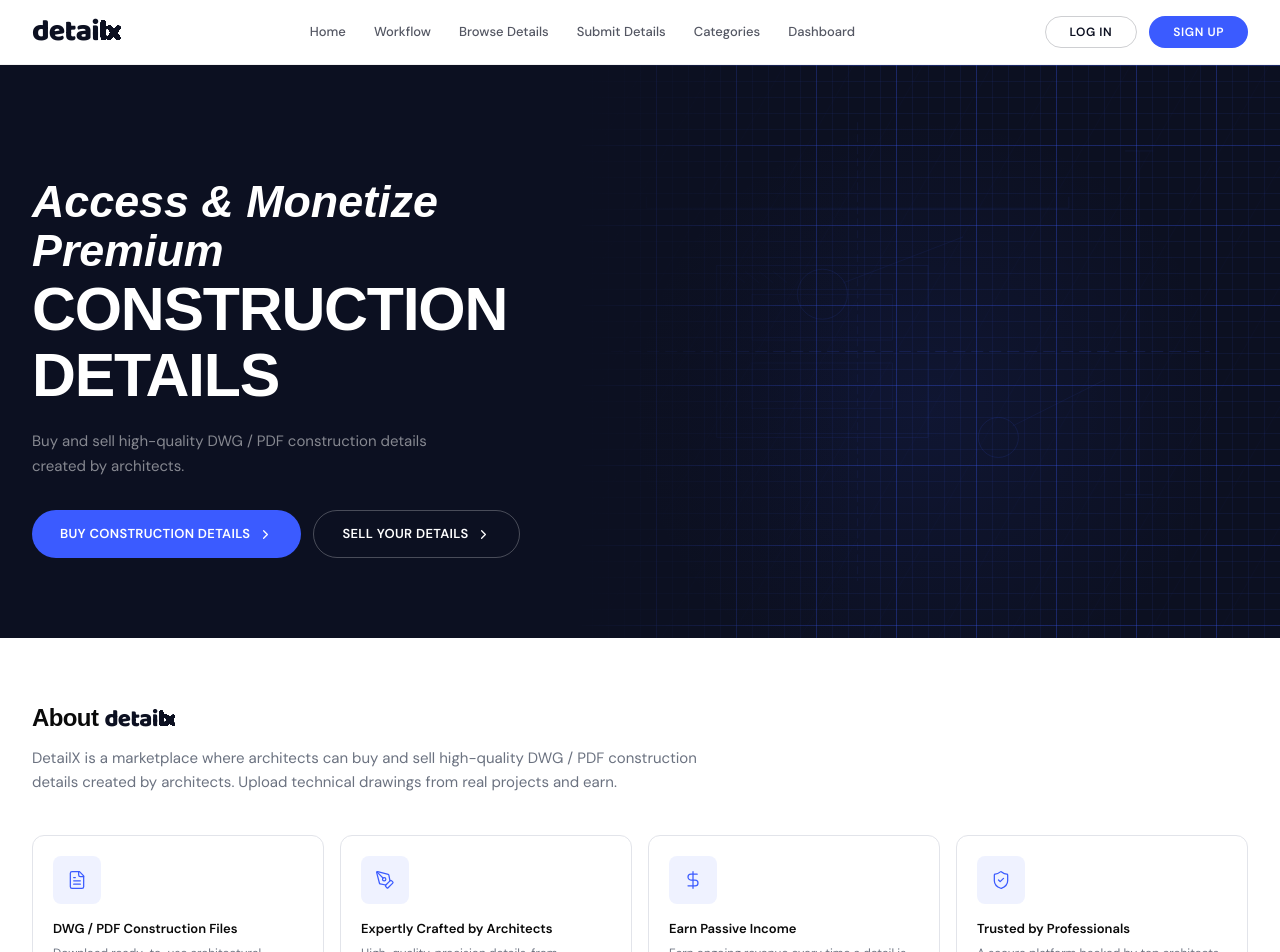
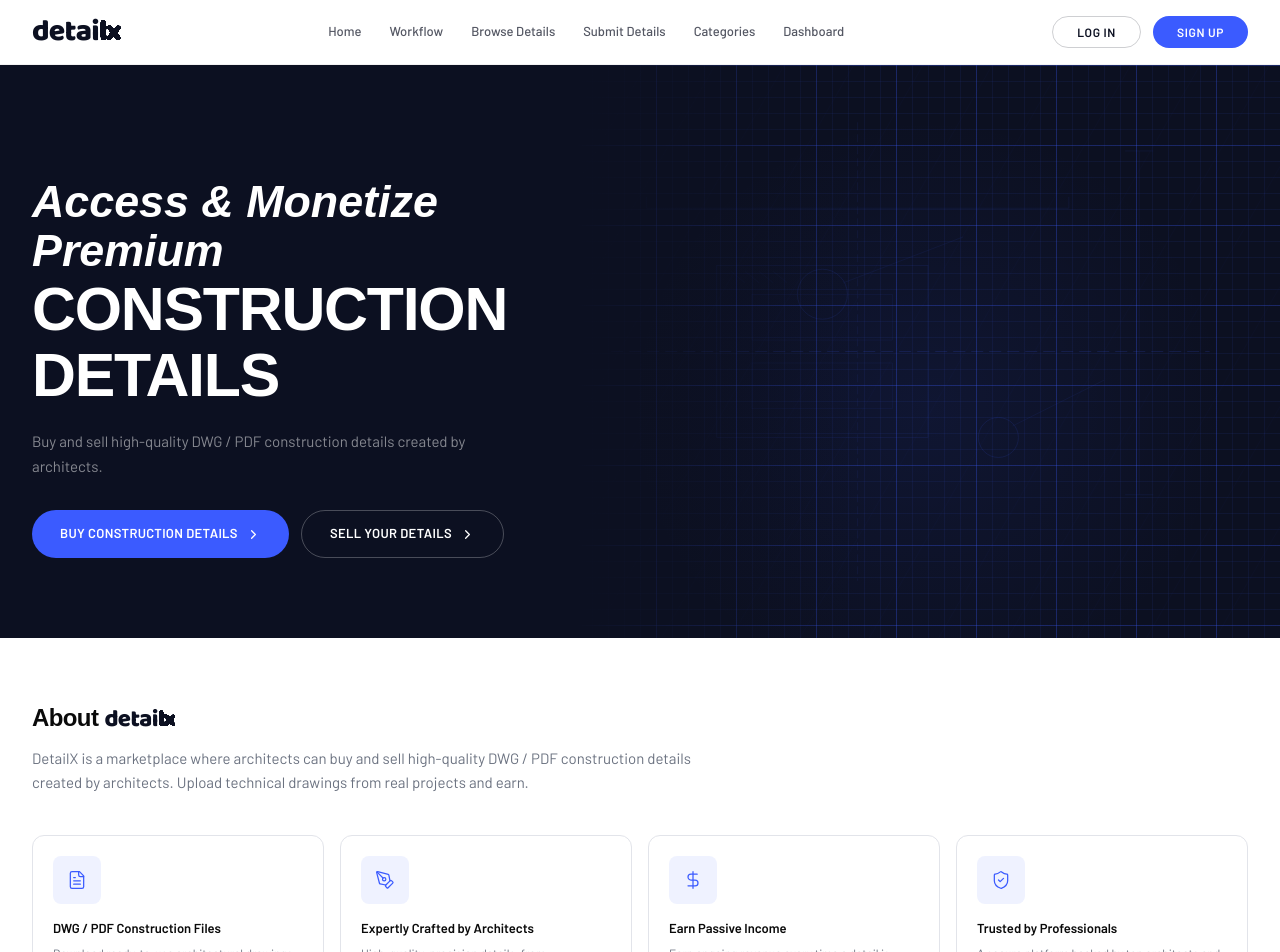
Before and after one commit to DetailX/detailx-platform, a Next.js app: page / in a window 1280 px wide. Shown: the top 952 px of the page. Built offline with nearby package versions, Linux system fonts and the light colour scheme; no server answers; the database is empty.

Commit message:
feat: switch body font from DM Sans to Barlow
Co-Authored-By: Claude Sonnet 4.6 <noreply@anthropic.com>

```diff
--- a/src/app/globals.css
+++ b/src/app/globals.css
@@ -12,7 +12,7 @@
 }
 
 body {
-  font-family: "DM Sans", system-ui, -apple-system, sans-serif;
+  font-family: "Barlow", system-ui, -apple-system, sans-serif;
   color: var(--color-text);
   background: var(--color-surface);
   -webkit-font-smoothing: antialiased;
@@ -31,5 +31,5 @@ body {
 }
 
 h1, h2, h3, h4, h5, h6 {
-  font-family: "Plus Jakarta Sans", "DM Sans", system-ui, sans-serif;
+  font-family: "Barlow", system-ui, sans-serif;
 }
--- a/src/app/layout.tsx
+++ b/src/app/layout.tsx
@@ -1,7 +1,7 @@
 import type { Metadata } from "next";
 import { Header } from "@/components/layout/header";
 import { Footer } from "@/components/layout/footer";
-import { baloo, dmSans } from "@/lib/fonts";
+import { baloo, barlow } from "@/lib/fonts";
 import "./globals.css";
 
 export const metadata: Metadata = {
@@ -16,7 +16,7 @@ export default function RootLayout({
   children: React.ReactNode;
 }) {
   return (
-    <html lang="en" className={`${baloo.variable} ${dmSans.variable}`}>
+    <html lang="en" className={`${baloo.variable} ${barlow.variable}`}>
       <body className="min-h-screen flex flex-col">
         <Header />
         <main className="flex-1">{children}</main>
--- a/src/lib/fonts.ts
+++ b/src/lib/fonts.ts
@@ -1,4 +1,4 @@
-import { Baloo_2, DM_Sans } from "next/font/google";
+import { Baloo_2, Barlow } from "next/font/google";
 
 export const baloo = Baloo_2({
   weight: ["800"],
@@ -7,9 +7,9 @@ export const baloo = Baloo_2({
   variable: "--font-baloo",
 });
 
-export const dmSans = DM_Sans({
+export const barlow = Barlow({
   weight: ["300", "400", "500", "600", "700"],
   subsets: ["latin"],
   display: "swap",
-  variable: "--font-dm-sans",
+  variable: "--font-barlow",
 });
```
